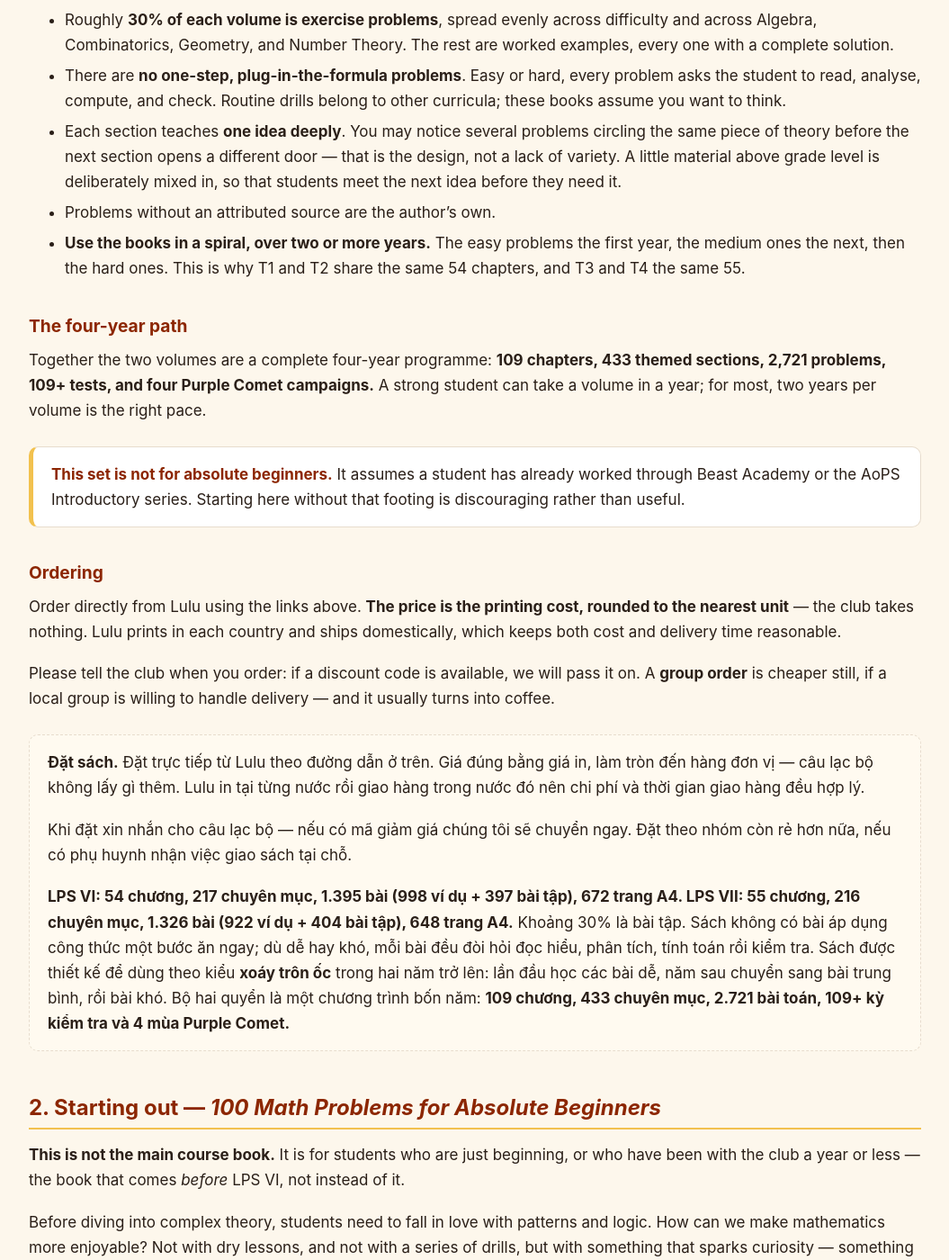
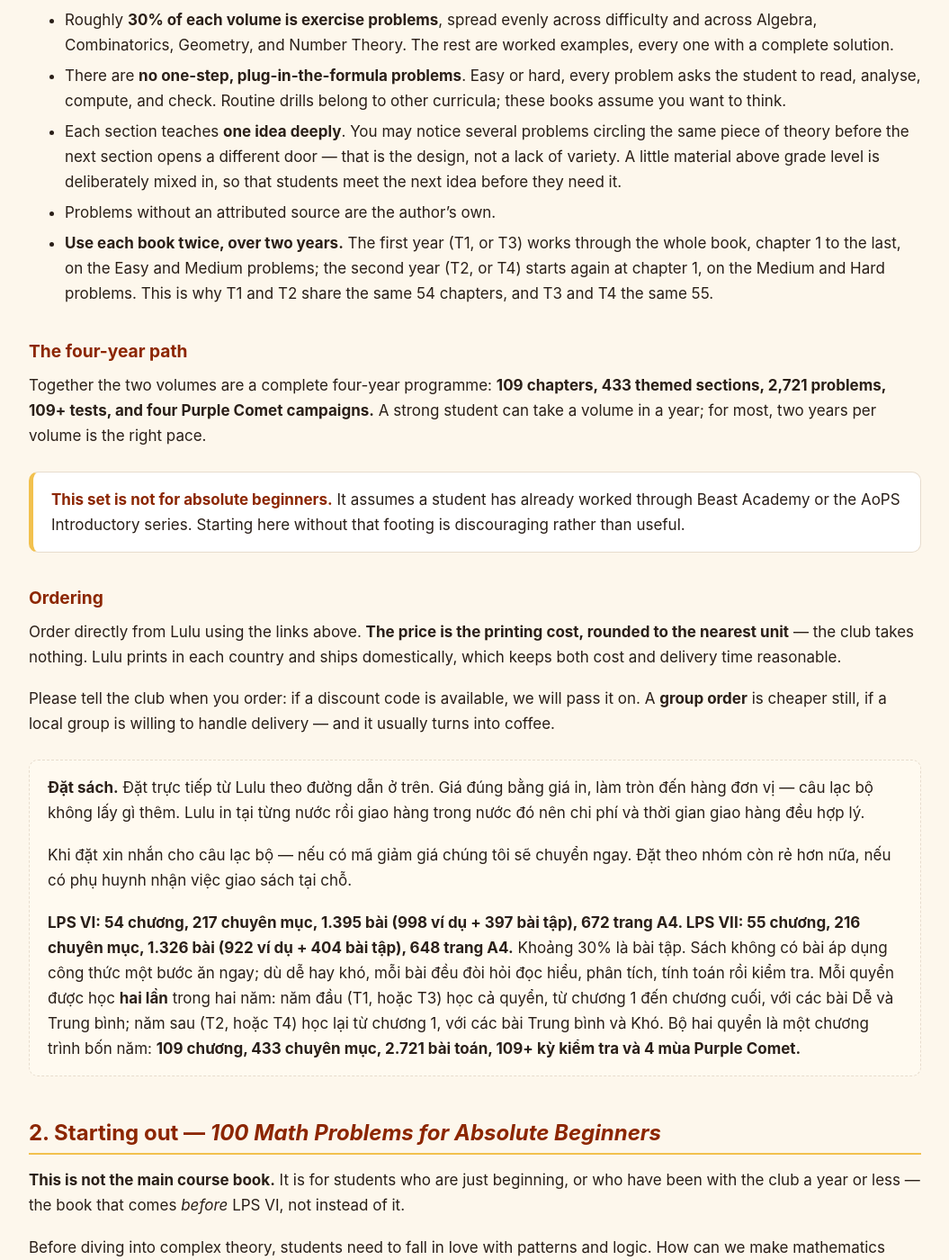
Before and after one commit to nghia71/nghia71.github.io, a Jekyll site: the page built from books.md, in a window 1280 px wide and 1400 px high, scrolled down 1293 px. Shown: the whole window at 90% size, without its empty margins (112-1167 px from the left). Built offline with Jekyll 4.4.1, drawn with Linux system fonts in a browser that asks for light colours.

```diff
--- a/books.md
+++ b/books.md
@@ -41,7 +41,7 @@ The club's curriculum is **Learning Problem Solving VI and VII** — two volumes
 * There are **no one-step, plug-in-the-formula problems**. Easy or hard, every problem asks the student to read, analyse, compute, and check. Routine drills belong to other curricula; these books assume you want to think.
 * Each section teaches **one idea deeply**. You may notice several problems circling the same piece of theory before the next section opens a different door — that is the design, not a lack of variety. A little material above grade level is deliberately mixed in, so that students meet the next idea before they need it.
 * Problems without an attributed source are the author's own.
-* **Use the books in a spiral, over two or more years.** The easy problems the first year, the medium ones the next, then the hard ones. This is why T1 and T2 share the same 54 chapters, and T3 and T4 the same 55.
+* **Use each book twice, over two years.** The first year (T1, or T3) works through the whole book, chapter 1 to the last, on the Easy and Medium problems; the second year (T2, or T4) starts again at chapter 1, on the Medium and Hard problems. This is why T1 and T2 share the same 54 chapters, and T3 and T4 the same 55.
 
 ### The four-year path
 
@@ -63,7 +63,7 @@ Please tell the club when you order: if a discount code is available, we will pa
 
 Khi đặt xin nhắn cho câu lạc bộ — nếu có mã giảm giá chúng tôi sẽ chuyển ngay. Đặt theo nhóm còn rẻ hơn nữa, nếu có phụ huynh nhận việc giao sách tại chỗ.
 
-**LPS VI: 54 chương, 217 chuyên mục, 1.395 bài (998 ví dụ + 397 bài tập), 672 trang A4. LPS VII: 55 chương, 216 chuyên mục, 1.326 bài (922 ví dụ + 404 bài tập), 648 trang A4.** Khoảng 30% là bài tập. Sách không có bài áp dụng công thức một bước ăn ngay; dù dễ hay khó, mỗi bài đều đòi hỏi đọc hiểu, phân tích, tính toán rồi kiểm tra. Sách được thiết kế để dùng theo kiểu **xoáy trôn ốc** trong hai năm trở lên: lần đầu học các bài dễ, năm sau chuyển sang bài trung bình, rồi bài khó. Bộ hai quyển là một chương trình bốn năm: **109 chương, 433 chuyên mục, 2.721 bài toán, 109+ kỳ kiểm tra và 4 mùa Purple Comet.**
+**LPS VI: 54 chương, 217 chuyên mục, 1.395 bài (998 ví dụ + 397 bài tập), 672 trang A4. LPS VII: 55 chương, 216 chuyên mục, 1.326 bài (922 ví dụ + 404 bài tập), 648 trang A4.** Khoảng 30% là bài tập. Sách không có bài áp dụng công thức một bước ăn ngay; dù dễ hay khó, mỗi bài đều đòi hỏi đọc hiểu, phân tích, tính toán rồi kiểm tra. Mỗi quyển được học **hai lần** trong hai năm: năm đầu (T1, hoặc T3) học cả quyển, từ chương 1 đến chương cuối, với các bài Dễ và Trung bình; năm sau (T2, hoặc T4) học lại từ chương 1, với các bài Trung bình và Khó. Bộ hai quyển là một chương trình bốn năm: **109 chương, 433 chuyên mục, 2.721 bài toán, 109+ kỳ kiểm tra và 4 mùa Purple Comet.**
 
 </div>
 
```
Also changed, not shown: organization.md (+2 -2 lines), t1.md (+1 -1 lines), t2.md (+1 -1 lines).
